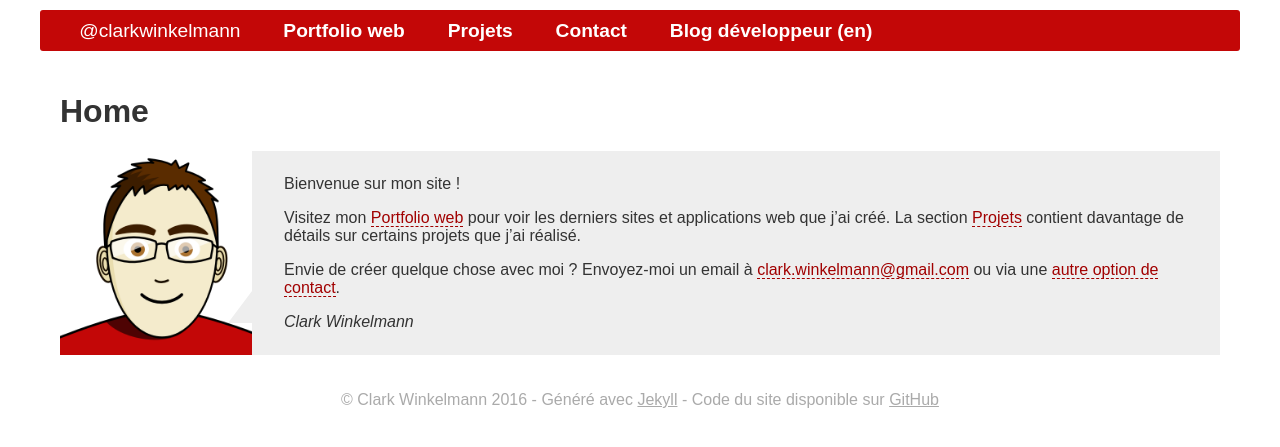
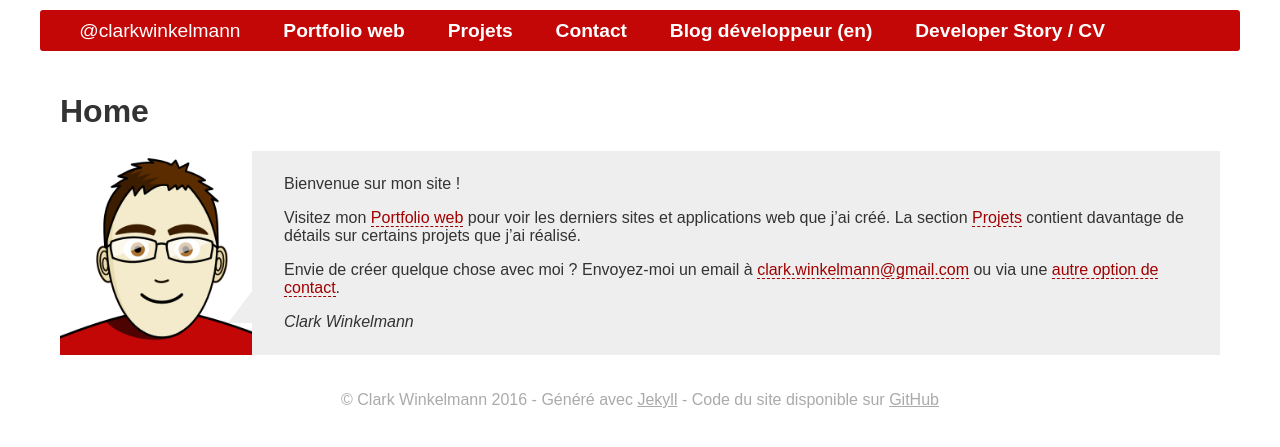
Before and after one commit to clarkwinkelmann/clarkwinkelmann.com, a Jekyll site: the page built from index.md, in a window 1280 px wide. Shown: the top 447 px of the page. Built offline with Jekyll 4.4.1, drawn with Linux system fonts in a browser that asks for light colours; nearby versions of some CDN libraries; comment, search, counter and statistics services are not loaded.

Commit message:
Ajout lien story

```diff
--- a/_includes/header.html
+++ b/_includes/header.html
@@ -7,6 +7,7 @@
 				<li><a href="/projects">Projets</a></li>
 				<li><a href="/contact">Contact</a></li>
 				<li><a href="https://blog.clarkwinkelmann.com/" title="Blog adressé aux développeurs, en anglais">Blog développeur (en)</a></li>
+				<li><a href="https://stackoverflow.com/story/clarkwinkelmann" title="My profile on Stackoverflow Developer Story">Developer Story / CV</a></li>
 			</ul>
 		</nav>
 	</div>
```
